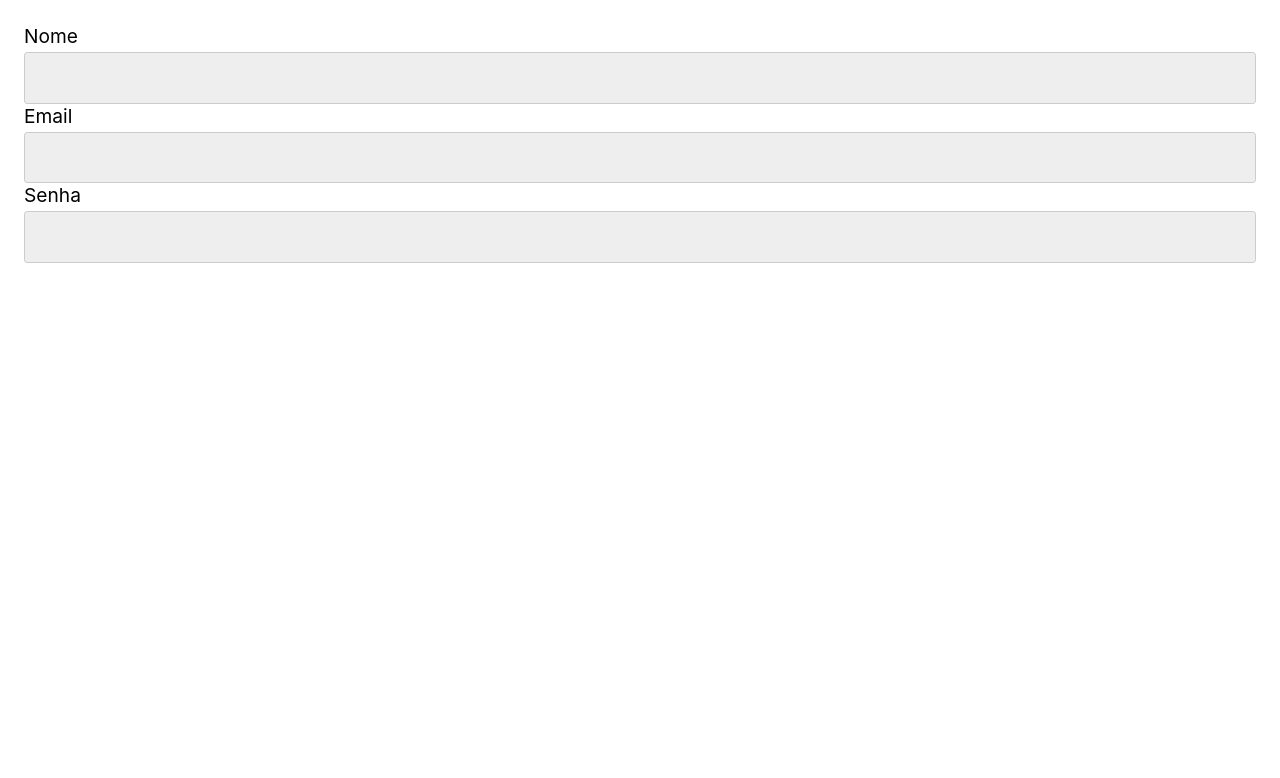
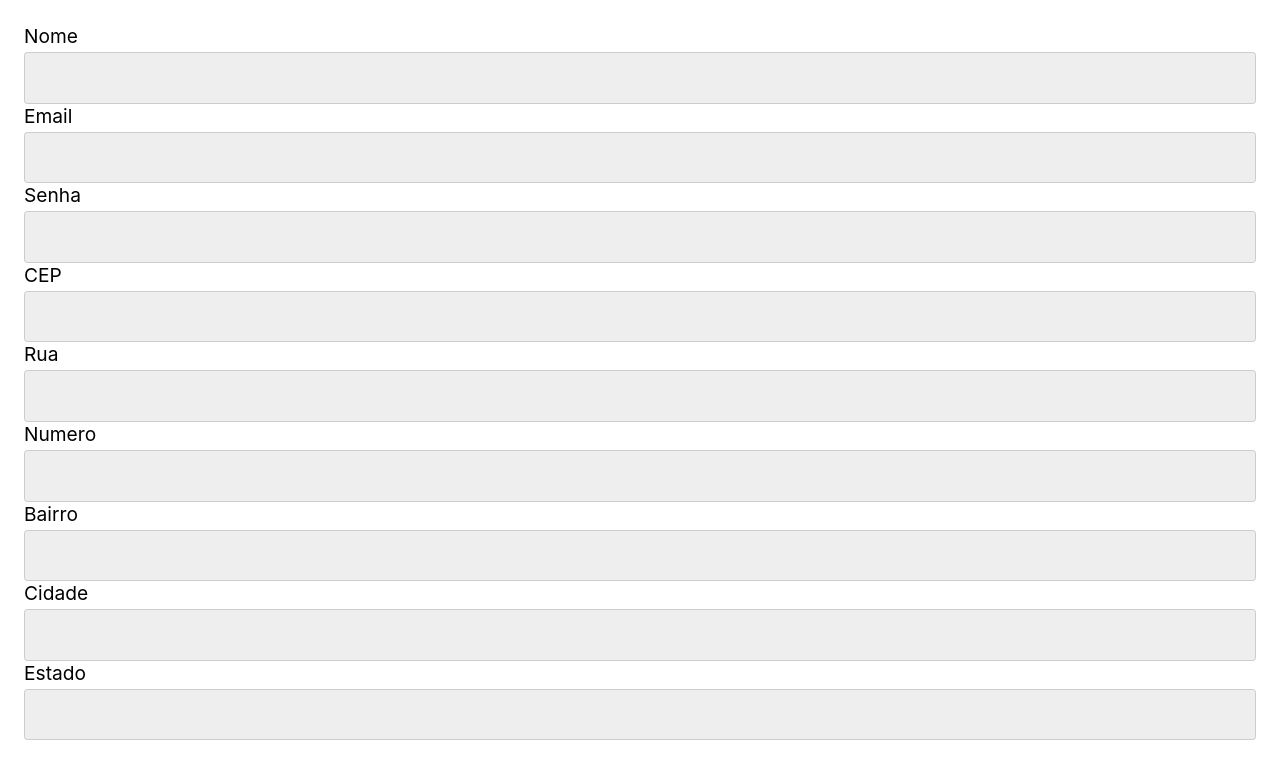
Before and after one commit to MarceloZanguettin/react_exercicio_input, a React (Vite) app: page / in a window 1280 px wide. Shown: the top 778 px of the page. Built offline with nearby package versions, Linux system fonts and the light colour scheme; the HTML template or start-up script is replaced by a standard one.

Commit message:
Preenchido o restando do objeto com os demais atributos

```diff
--- a/src/App.jsx
+++ b/src/App.jsx
@@ -15,6 +15,36 @@ const formFields = [
     id: 'senha',
     label: 'Senha',
     type: 'password',
+  },
+  {
+    id: 'cep',
+    label: 'CEP',
+    type: 'text',
+  },
+  {
+    id: 'rua',
+    label: 'Rua',
+    type: 'text',
+  },
+  {
+    id: 'numero',
+    label: 'Numero',
+    type: 'text',
+  },
+  {
+    id: 'bairro',
+    label: 'Bairro',
+    type: 'text',
+  },
+  {
+    id: 'cidade',
+    label: 'Cidade',
+    type: 'text',
+  },
+  {
+    id: 'estado',
+    label: 'Estado',
+    type: 'text',
   },
 ];
 
```
